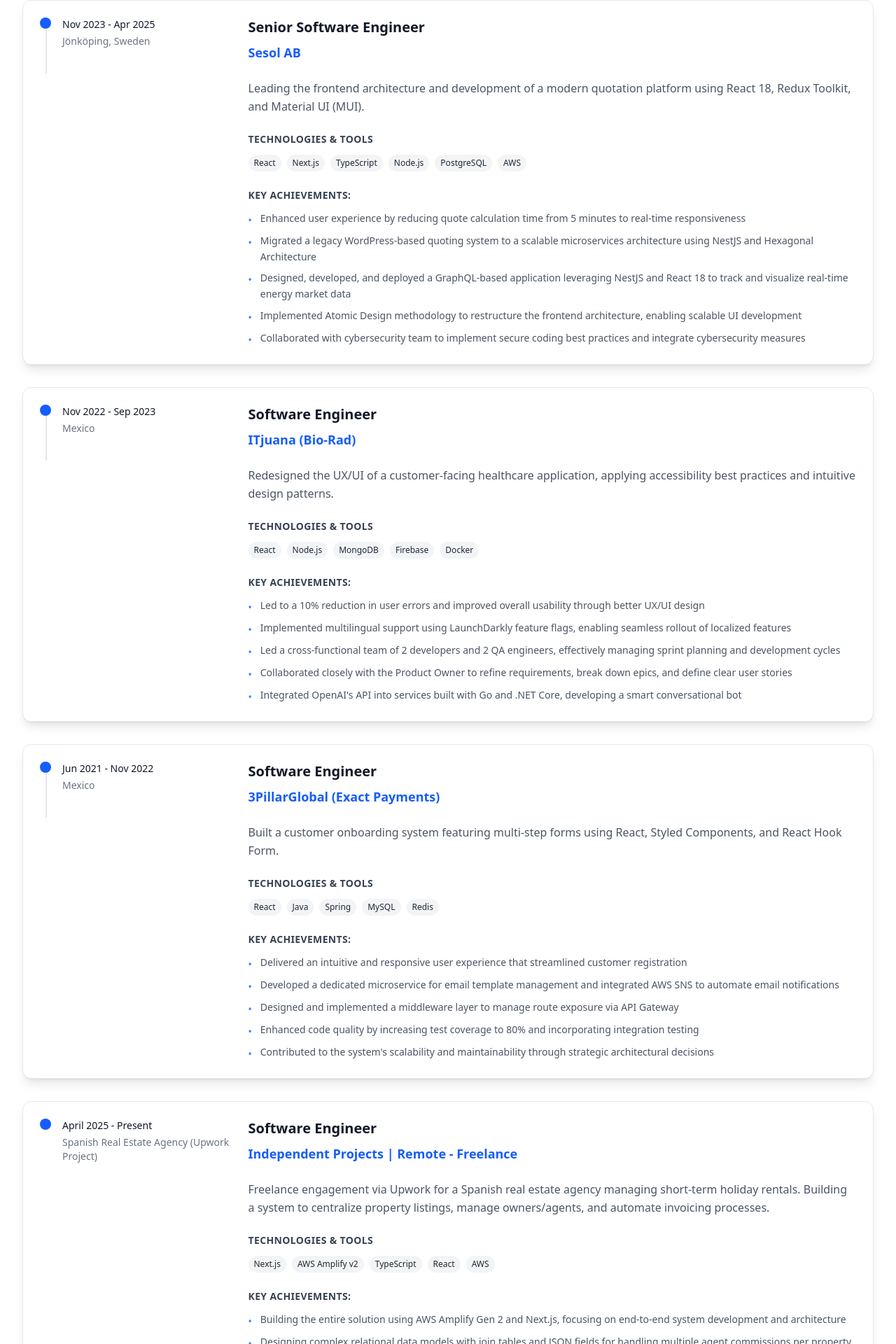
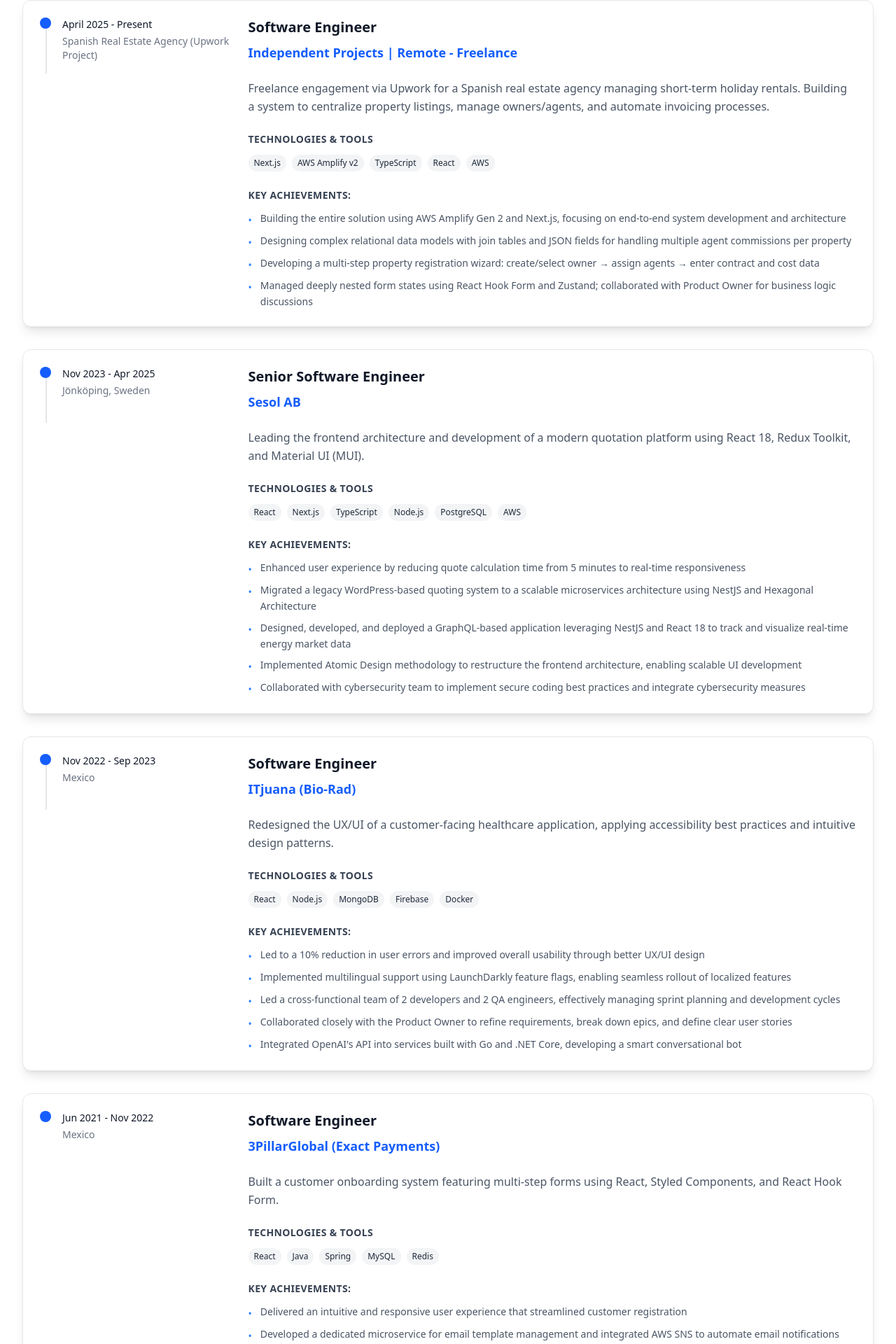
Before and after one commit to jonathan1809/jonathanmedina1809-portfolio, a Next.js app: page / in a window 1280 px wide. Shown: the part 3834-5754 px from the top of the page at 70% size. Built offline with nearby package versions, Linux system fonts and the light colour scheme; no server answers.

Commit message:
feat: add Upwork experience entry to experience data

```diff
--- a/src/data/experience.ts
+++ b/src/data/experience.ts
@@ -17,6 +17,10 @@ export interface ExperienceData {
 // Data that would come from backend (only static data like technologies)
 export const experienceData: ExperienceData[] = [
   {
+    id: "upwork",
+    technologies: ["Next.js", "AWS Amplify v2", "TypeScript", "React", "AWS"],
+  },
+  {
     id: "sesol",
     technologies: [
       "React",
@@ -35,16 +39,12 @@ export const experienceData: ExperienceData[] = [
     id: "3pillar",
     technologies: ["React", "Java", "Spring", "MySQL", "Redis"],
   },
-  {
-    id: "upwork",
-    technologies: ["Next.js", "AWS Amplify v2", "TypeScript", "React", "AWS"],
-  },
 ];
 
 // Mock API function for future backend integration
 export const fetchExperiences = async (): Promise<ExperienceData[]> => {
   // Simulate API delay
-  await new Promise((resolve) => setTimeout(resolve, 100));
+  await new Promise(resolve => setTimeout(resolve, 100));
 
   // In the future, this would be a real API call
   // return fetch('/api/experiences').then(res => res.json());
```
